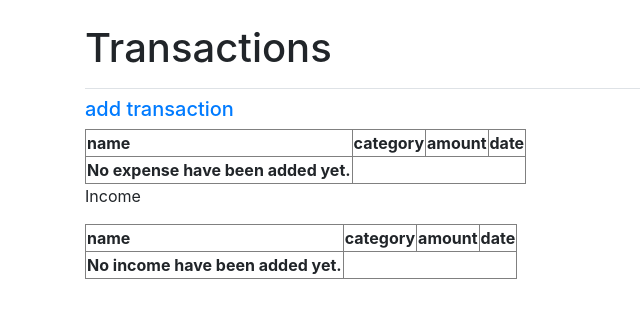
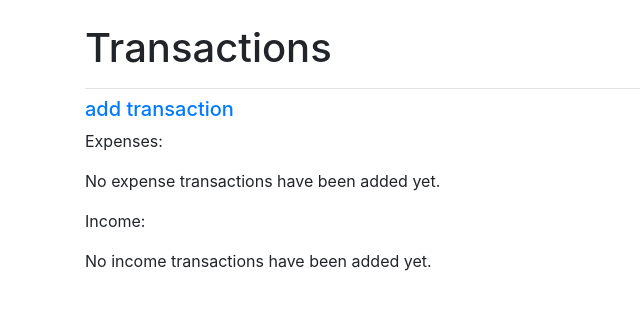
Before and after one commit to komissar2007/budgetta, a Django app: page /transactions/ in a window 1280 px wide. Shown: the part 58-376 px from the top of the page, without its empty margins (0-640 px from the left). Run offline with Django 3.2, Linux system fonts and the light colour scheme; the visitor is signed in with stand-in values (Sample User, id 1); data that the repository does not hold is empty; some libraries are stand-ins or nearby versions.

Commit message:
add more templates to tables

```diff
--- a/budgetta_app/templates/budgetta_app/transactions.html
+++ b/budgetta_app/templates/budgetta_app/transactions.html
@@ -5,70 +5,60 @@
 
 {% block content %}
 <h5><a href="{% url 'budgetta_app:new_transaction' %}">add transaction</a></h5>
-<table border =1px>
+<p>Expenses:</p>
+
+{% if expenses|length > 0 %}
+<table class="table">
+  <thead class="thead-light">
     <tr>
-        <th>name</th>
-        <th>category</th>
-        <th>amount</th>
-        <th>date</th>
+      <th scope="col">name</th>
+      <th scope="col">category</th>
+      <th scope="col">amount</th>
+      <th scope="col">date</th>
     </tr>
-    {% for expense in expenses %}
+  </thead>
+  <tbody>
+  {% for expense in expenses %}
     <tr>
-        <td>
-            {{ expense.name}}
-        </td>
-        <td>
-            {{ expense.category}}
-        </td>
-        <td>
-            {{ expense.amount}}
-        </td>
-        <td>
-            {{ expense.date}}
-        </td>
-    </tr>
-
-    {% empty %}
-    <tr>
-        <th>
-           No expense have been added yet.
-        </th>
+      <th scope="row">{{ expense.name}}</th>
+      <td>{{ expense.category}}</td>
+      <td>{{ expense.amount}}</td>
+      <td>{{ expense.date}}</td>
     </tr>
     {% endfor %}
+  </tbody>
 </table>
+    {% else %}
+    <p>No expense transactions have been added yet.</p>
+    {% endif %}
 
-<p>Income</p>
 
-<table border =1px>
+<p>Income:</p>
+
+{% if incomes|length > 0 %}
+<table class="table">
+  <thead class="thead-light">
     <tr>
-        <th>name</th>
-        <th>category</th>
-        <th>amount</th>
-        <th>date</th>
+      <th scope="col">name</th>
+      <th scope="col">category</th>
+      <th scope="col">amount</th>
+      <th scope="col">date</th>
     </tr>
-    {% for income in incomes %}
+  </thead>
+  <tbody>
+  {% for income in incomes %}
     <tr>
-        <td>
-            {{ income.name}}
-        </td>
-        <td>
-            {{ income.category}}
-        </td>
-        <td>
-            {{ income.amount}}
-        </td>
-        <td>
-            {{ income.date}}
-        </td>
-    </tr>
-
-    {% empty %}
-    <tr>
-        <th>
-           No income have been added yet.
-        </th>
+      <th scope="row">{{ income.name}}</th>
+      <td>{{ income.category}}</td>
+      <td>{{ income.amount}}</td>
+      <td>{{ income.date}}</td>
     </tr>
     {% endfor %}
+  </tbody>
 </table>
+    {% else %}
+    <p>No income transactions have been added yet.</p>
+    {% endif %}
+
 
 {% endblock content %}
--- a/budgetta_app/views.py
+++ b/budgetta_app/views.py
@@ -60,7 +60,7 @@ def new_transaction(request):
     if request.method != 'POST':
         form = TransactionForm(user=request.user)
     else:
-        form = TransactionForm(data=request.POST)
+        form = TransactionForm(user=request.user, data=request.POST)
         if form.is_valid():
             transaction = form.save(commit=False)
             transaction.owner = request.user
```
Also changed, not shown: budgetta_app/templates/budgetta_app/categories.html (+14 -17 lines).
